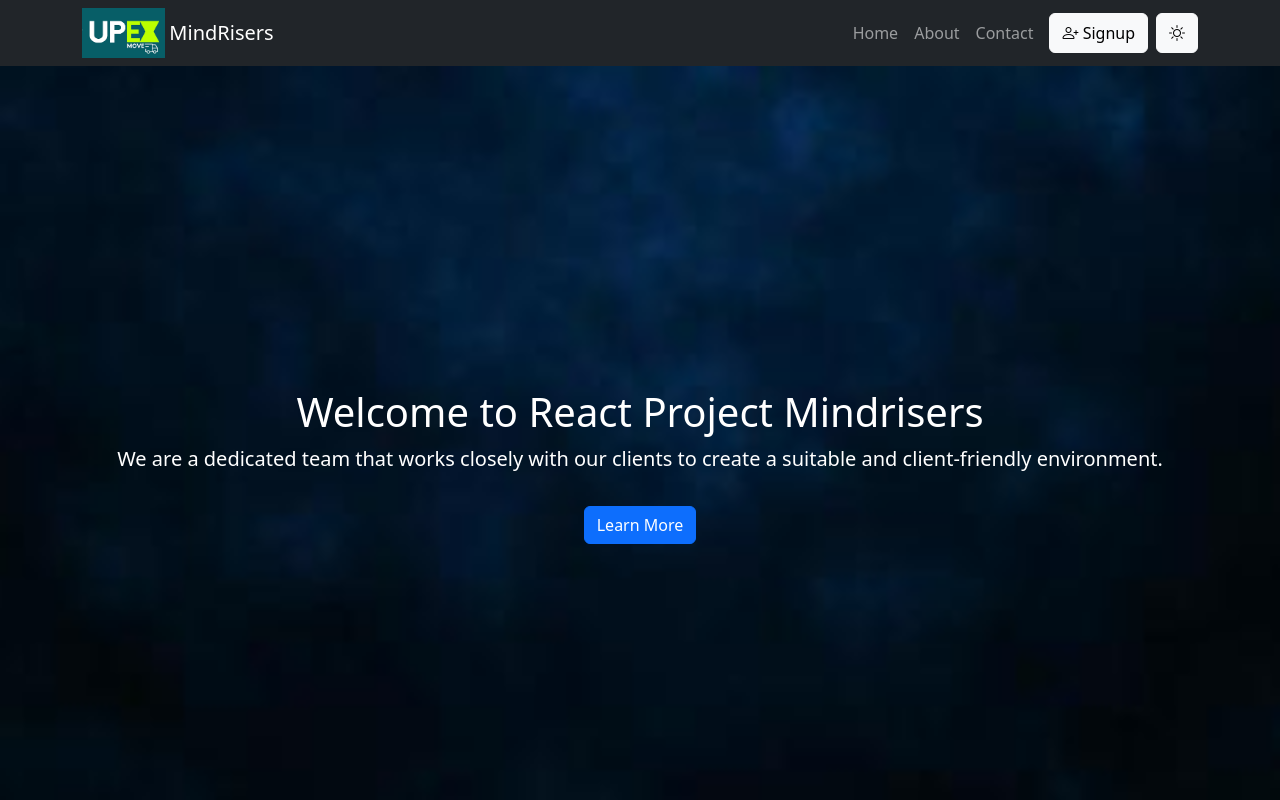
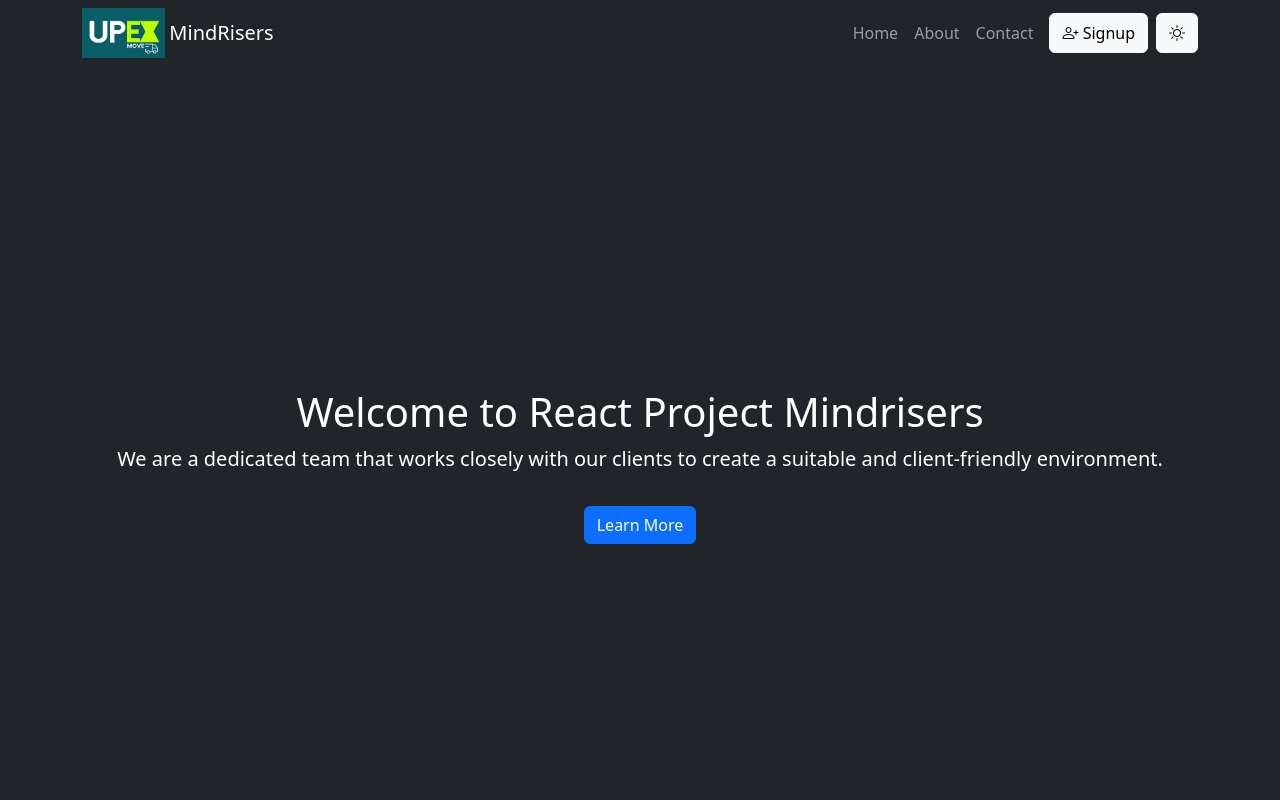
Before and after one commit to DMStha/New_Project, a React (Vite) app: page / in a window 1280 px wide. Shown: the top 800 px of the page. Built offline with nearby package versions, Linux system fonts and the light colour scheme.

Commit message:
minor changes

```diff
--- a/src/App.css
+++ b/src/App.css
@@ -2,12 +2,6 @@
   background-color: rgba(0, 0, 0, 0.7);
 }
 
-.Banner {
-  background-image: url(./assets/bannar.jpg);
-  background-size: cover;
-  background-position: center;
-  background-repeat: no-repeat;
-}
 .logo {
   height: 50px;
   width: auto;
--- a/src/App.jsx
+++ b/src/App.jsx
@@ -14,7 +14,7 @@ import "bootstrap/dist/css/bootstrap.min.css";
 import "bootstrap/dist/js/bootstrap.bundle.min";
 import "./App.css";
 
-const App = () => {
+const App = (props) => {
   const [title, setTitle] = useState("MindRisers");
   const [mode, setMode] = useState("dark");
 
@@ -31,8 +31,8 @@ const App = () => {
           path="/"
           element={
             <>
-              <Banner />
-              <div className="container-fluid py-5 bg-dark ">
+              <Banner mode={mode} />
+              <div className={`container-fluid py-5 bg-${mode}`}>
                 <Testimonials />
               </div>
             </>
--- a/src/components/Banner.jsx
+++ b/src/components/Banner.jsx
@@ -1,8 +1,10 @@
 import React from "react";
 
-const Banner = () => {
+const Banner = (props) => {
   return (
-    <section className="container-fluid Banner bg-dark d-flex flex-column align-items-center justify-content-center min-vh-100">
+    <section
+      className={`container-fluid Banner bg-${props.mode} d-flex flex-column align-items-center justify-content-center min-vh-100`}
+    >
       <div className="container text-center">
         <h1 className="text-white">Welcome to React Project Mindrisers</h1>
         <p className="text-white lead">
```
